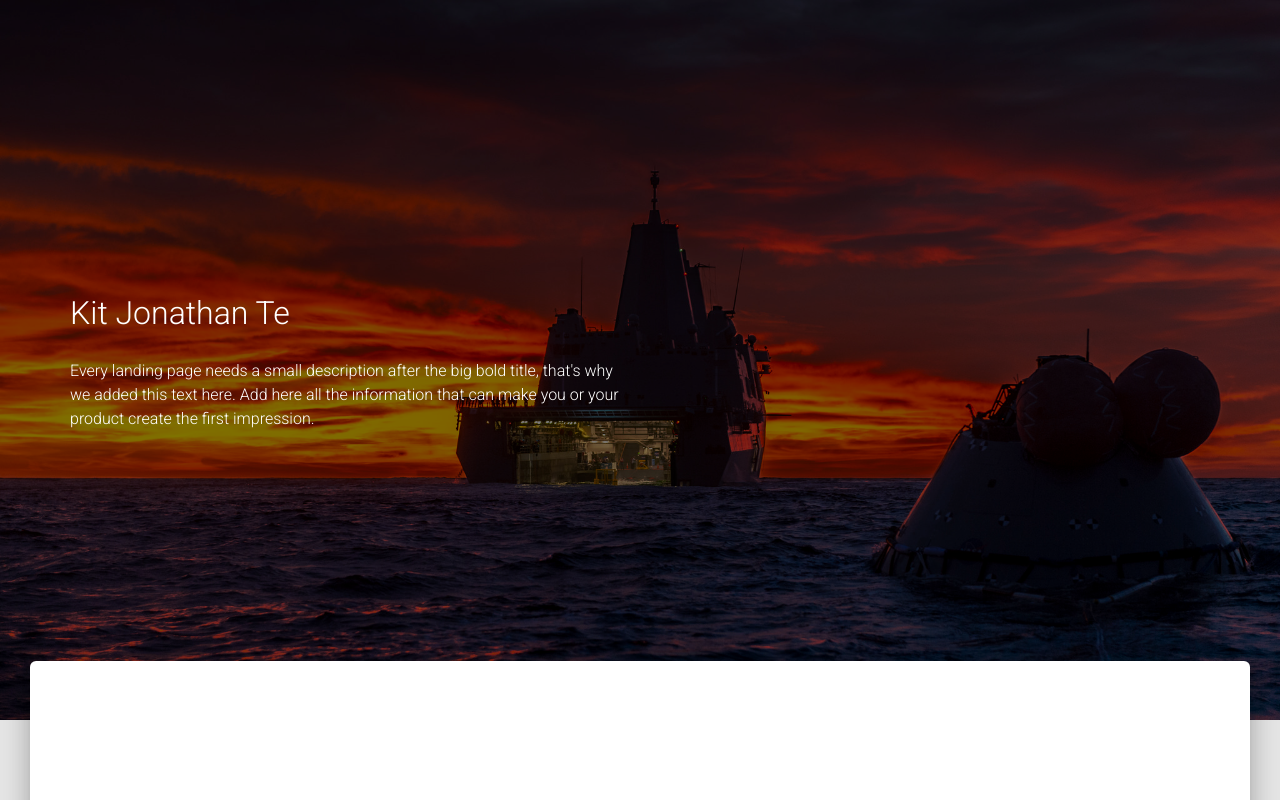
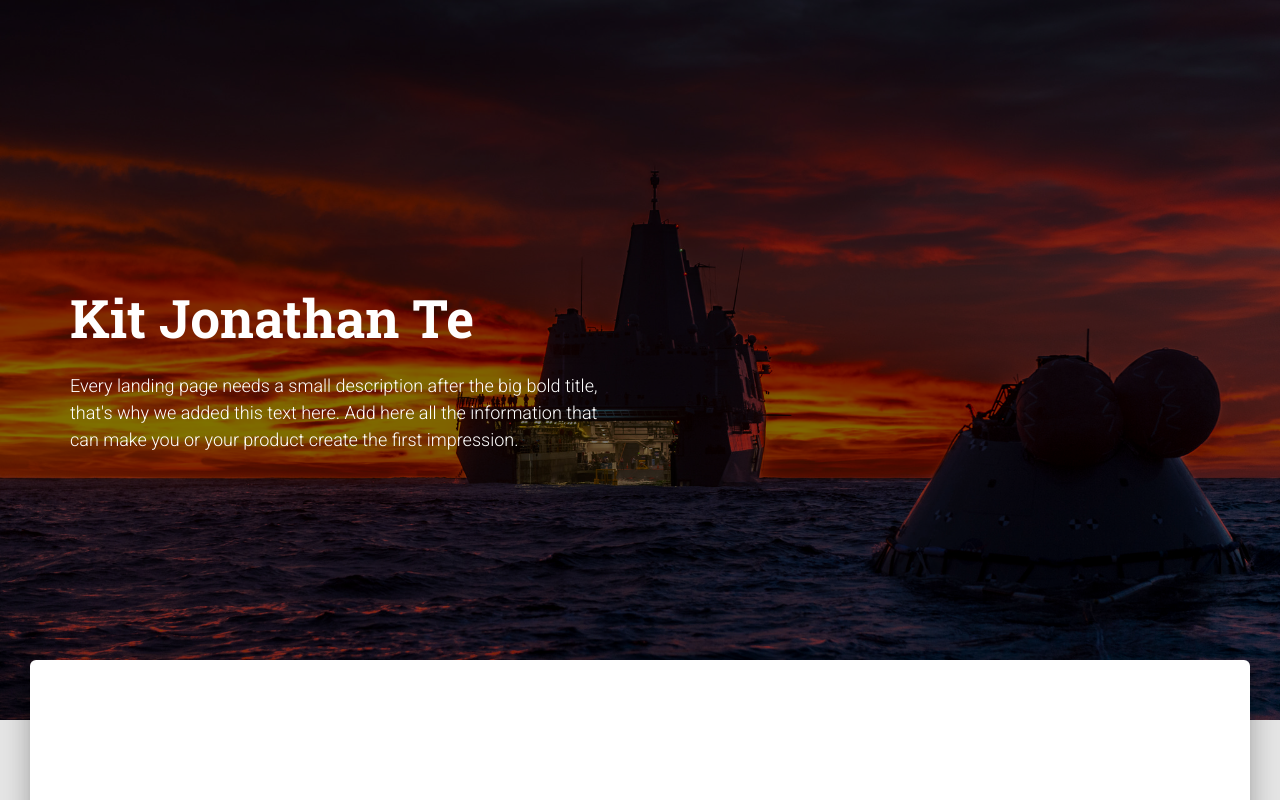
Before and after one commit to kjonathante/my-portfolio, a React (Create React App) app: page / in a window 1280 px wide. Shown: the top 800 px of the page. Built offline with nearby package versions, Linux system fonts and the light colour scheme.

Commit message:
Create LandingPage component

```diff
--- a/public/index.html
+++ b/public/index.html
@@ -15,7 +15,7 @@
       Roboto Font
       Font Icons
     -->
-    <link rel="stylesheet" href="https://fonts.googleapis.com/css?family=Roboto:300,400,500|Material+Icons">
+    <link rel="stylesheet" href="https://fonts.googleapis.com/css?family=Roboto:300,400,500|Roboto+Slab:400,700|Material+Icons">
     <!--
       Notice the use of %PUBLIC_URL% in the tags above.
       It will be replaced with the URL of the `public` folder during the build.
--- a/src/App.js
+++ b/src/App.js
@@ -1,50 +1,11 @@
 import React, { Component } from "react";
 
-import Parallax from "./components/Parallax/Parallax";
-import Container from "./components/Container";
-import Main from "./components/Main/Main";
-import GridContainer from "./components/Grid/GridContainer";
-import GridItem from "./components/Grid/GridItem";
+import LandingPage from "./views/LandingPage/LandingPage"
 
 class App extends Component {
   render() {
     return (
-      <div>
-        <Parallax filter image={require("./assets/img/dark_background.jpg")}>
-          <Container>
-            <GridContainer>
-              <GridItem xs={12} md={6}>
-                <h1>Kit Jonathan Te</h1>
-                <h4>
-                  Every landing page needs a small description after the big
-                  bold title, that's why we added this text here. Add here all
-                  the information that can make you or your product create the
-                  first impression.
-                </h4>
-              </GridItem>
-            </GridContainer>
-          </Container>
-        </Parallax>
-        <Main>
-          <Container>
-            <h1>Testing</h1>
-            <h1>Testing</h1>
-            <h1>Testing</h1>
-            <h1>Testing</h1>
-            <h1>Testing</h1>
-            <h1>Testing</h1>
-            <h1>Testing</h1>
-            <h1>Testing</h1>
-            <h1>Testing</h1>
-            <h1>Testing</h1>
-            <h1>Testing</h1>
-            <h1>Testing</h1>
-            <h1>Testing</h1>
-            <h1>Testing</h1>
-            <h1>Testing</h1>
-          </Container>
-        </Main>
-      </div>
+      <LandingPage />
     );
   }
 }
--- a/src/index.css
+++ b/src/index.css
@@ -22,3 +22,62 @@ body {
   font-size: 1rem;
   text-align: left;
 }
+
+h1,
+h2,
+h3,
+h4,
+h5,
+h6 {
+  color: inherit;
+}
+
+h1,
+h2,
+h3 {
+  margin-top: 20px;
+  margin-bottom: 10px;
+}
+
+h4,
+h5,
+h6 {
+  margin-top: 10px;
+  margin-bottom: 10px;
+}
+
+h1 {
+  font-size: 3.3125rem;
+  line-height: 1.15em;
+}
+
+h2 {
+  font-size: 2.25rem;
+  line-height: 1.5em;
+}
+
+h3 {
+  font-size: 1.5625rem;
+  line-height: 1.4em;
+}
+
+h4 {
+  font-size: 1.125rem;
+  line-height: 1.5em;
+}
+
+h5 {
+  font-size: 1.0625rem;
+  line-height: 1.55em;
+}
+
+h6 {
+  font-size: 0.75rem;
+  text-transform: uppercase;
+  font-weight: 500;
+}
+
+p {
+  font-size: 14px;
+  margin: 0 0 10px;
+}
--- /dev/null
+++ b/src/views/LandingPage/LandingPage.js
@@ -0,0 +1,73 @@
+import React, { Component } from "react";
+import withStyles from "@material-ui/core/styles/withStyles";
+
+import Parallax from "../../components/Parallax/Parallax";
+import Container from "../../components/Container/Container";
+import Main from "../../components/Main/Main";
+import GridContainer from "../../components/Grid/GridContainer";
+import GridItem from "../../components/Grid/GridItem";
+
+const style = {
+  title: {
+    color: "#3C4858",
+    margin: "1.75rem 0 0.875rem",
+    textDecoration: "none",
+    fontWeight: "700",
+    fontFamily: `"Roboto Slab", "Times New Roman", serif`,
+
+    display: "inline-block",
+    position: "relative",
+    marginTop: "30px",
+    minHeight: "32px",
+    color: "#FFFFFF",
+    textDecoration: "none"
+  }
+};
+class LandingPage extends Component {
+  render() {
+    const { classes } = this.props;
+    return (
+      <div>
+        <Parallax
+          filter
+          image={require("../../assets/img/dark_background.jpg")}
+        >
+          <Container>
+            <GridContainer>
+              <GridItem xs={12} md={6}>
+                <h1 className={classes.title}>Kit Jonathan Te</h1>
+                <h4>
+                  Every landing page needs a small description after the big
+                  bold title, that's why we added this text here. Add here all
+                  the information that can make you or your product create the
+                  first impression.
+                </h4>
+              </GridItem>
+            </GridContainer>
+          </Container>
+        </Parallax>
+        <Main>
+          <Container>
+            <h1>Testing</h1>
+            <h1>Testing</h1>
+            <h1>Testing</h1>
+            <h1>Testing</h1>
+            <h1>Testing</h1>
+            <h1>Testing</h1>
+            <h1>Testing</h1>
+            <h1>Testing</h1>
+            <h1>Testing</h1>
+            <h1>Testing</h1>
+            <h1>Testing</h1>
+            <h1>Testing</h1>
+            <h1>Testing</h1>
+            <h1>Testing</h1>
+            <h1>Testing</h1>
+          </Container>
+        </Main>
+      </div>
+    );
+  }
+}
+
+export default withStyles(style)(LandingPage);
```
Also changed, not shown: src/components/Container/Container.js (renamed from src/components/Container.js).
